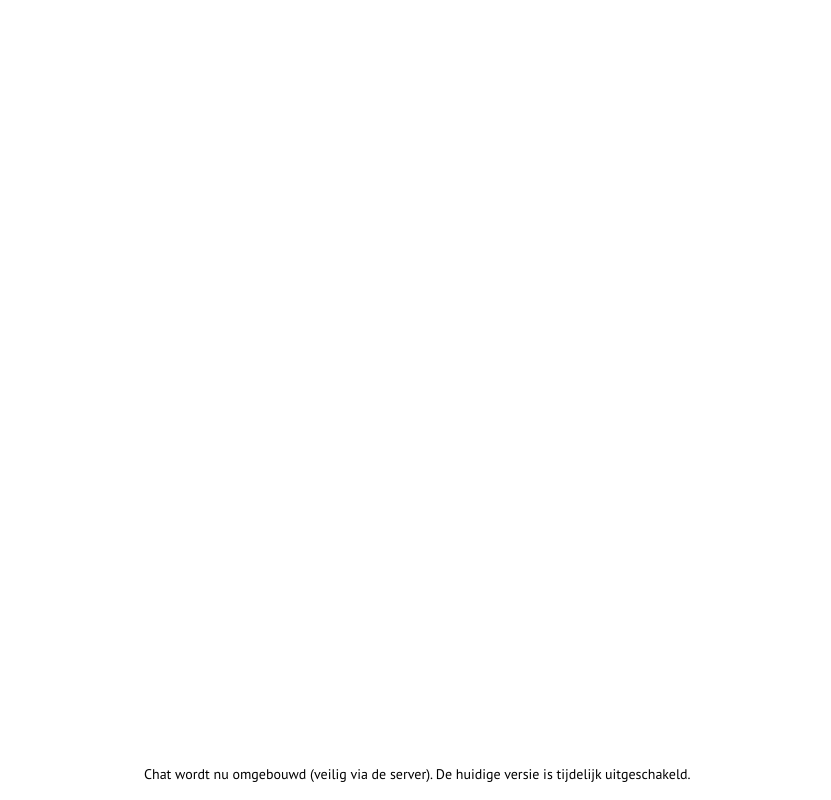
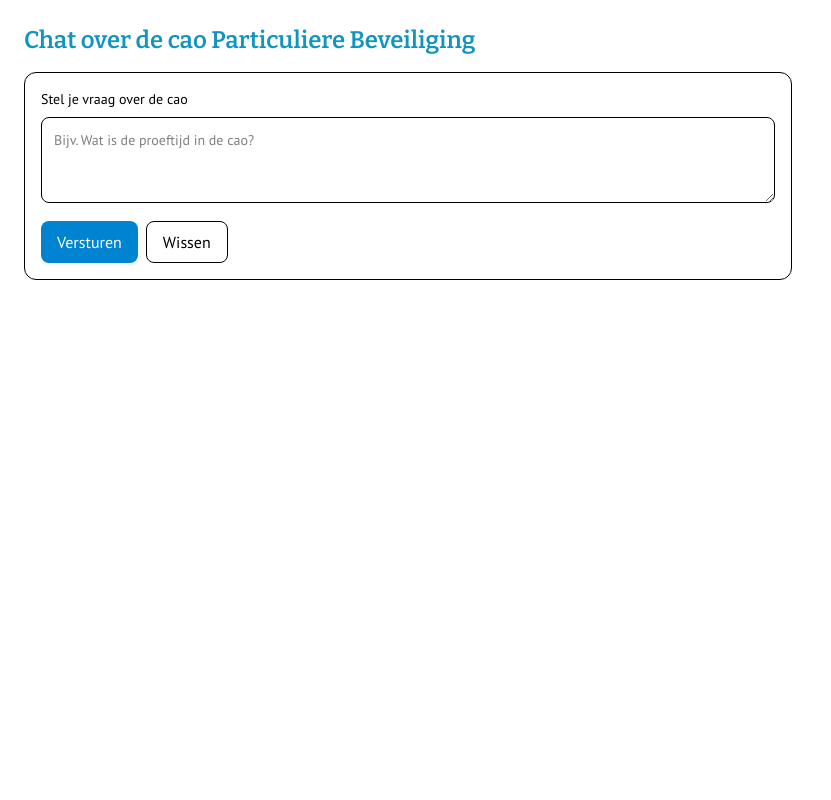
Before and after one commit to mailzenderunie/chatbot-cao-particuliere-beveiliging, a Next.js app: page / in a window 1280 px wide. Shown: the whole page, without its empty margins (0-831 px from the left). Built offline with nearby package versions, Linux system fonts and the light colour scheme; no server answers.

Commit message:
Update page.tsx

```diff
--- a/app/page.tsx
+++ b/app/page.tsx
@@ -1,5 +1,12 @@
-import App from "./App";
+import SimpleChat from "@/components/SimpleChat";
 
 export default function Home() {
-  return <App />;
+  return (
+    <main className="p-6">
+      <h1 className="text-2xl font-semibold mb-4">
+        Chat over de cao Particuliere Beveiliging
+      </h1>
+      <SimpleChat />
+    </main>
+  );
 }
```
